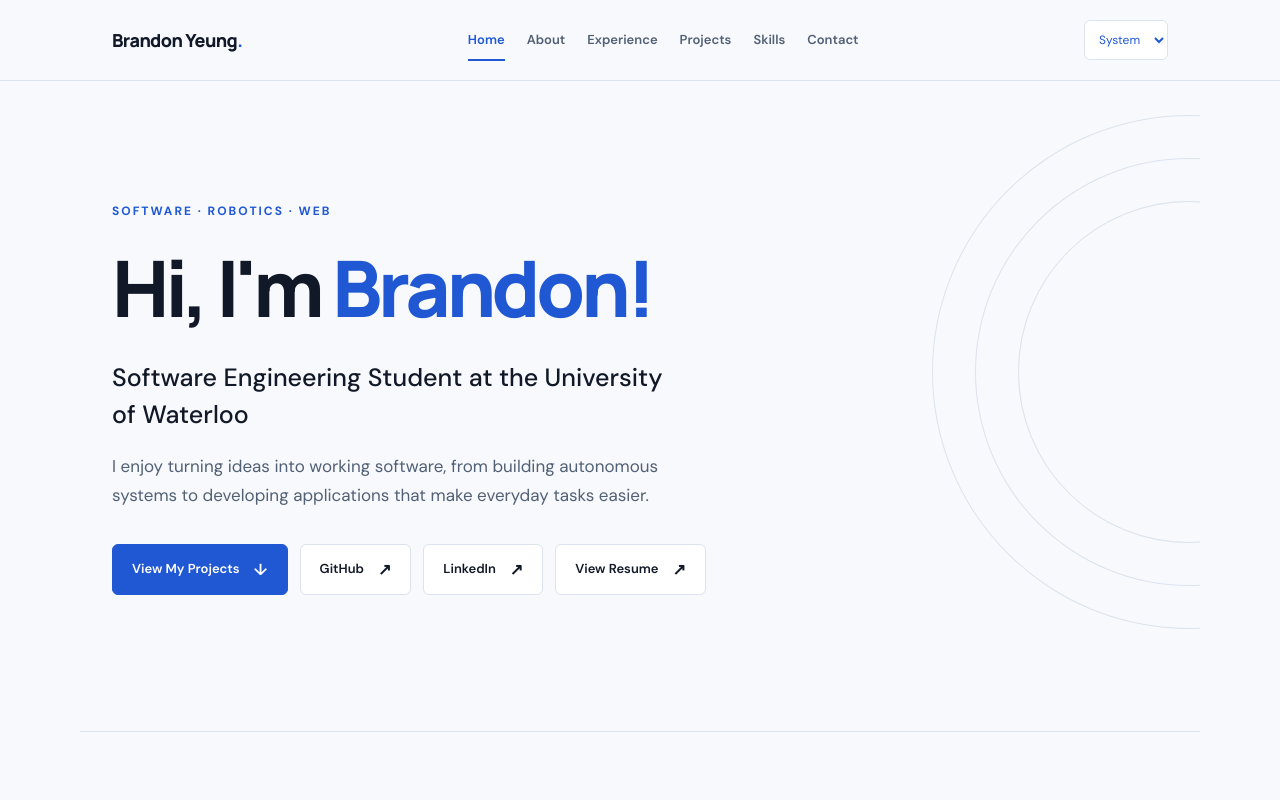
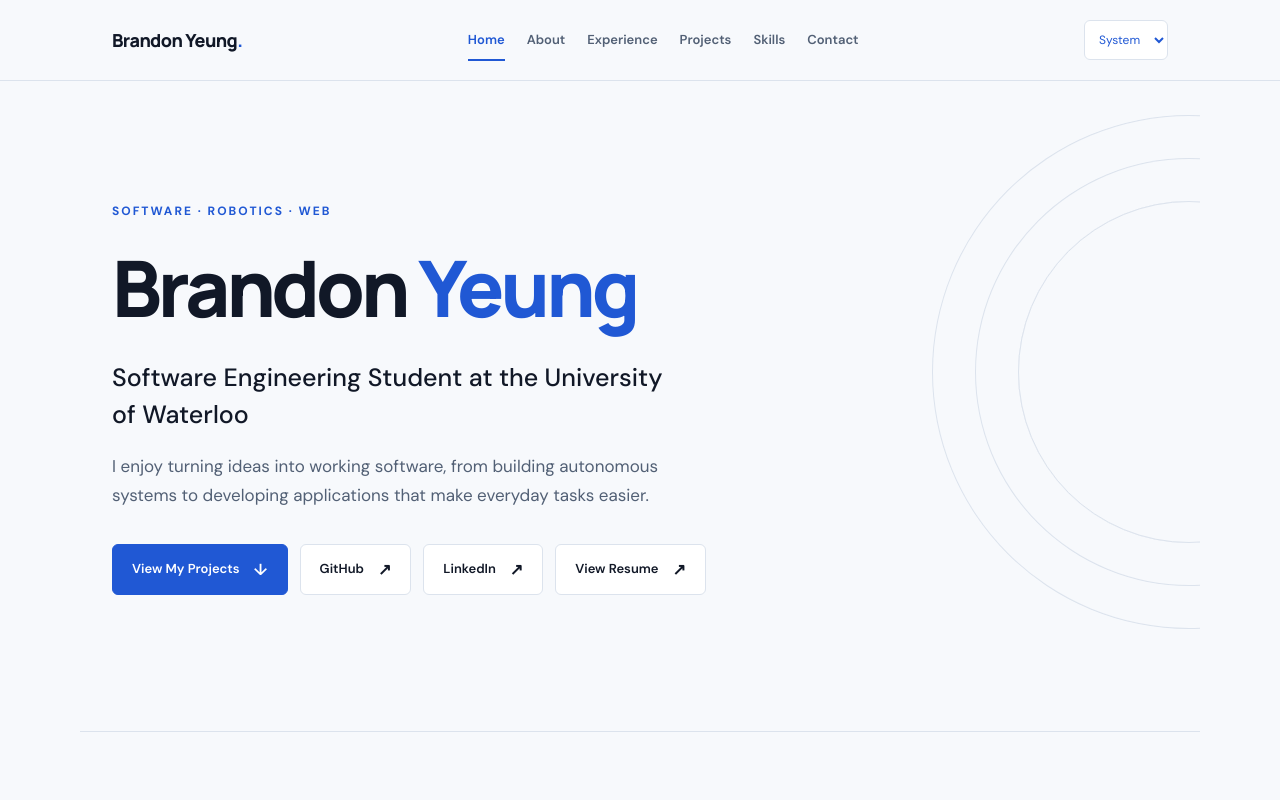
Before and after one commit to byeung1/personal-portfolio, a plain HTML site: page index.html in a window 1280 px wide. Shown: the top 800 px of the page. Drawn offline with Linux system fonts and the light colour scheme.

Commit message:
Updated heading in home section

```diff
--- a/index.html
+++ b/index.html
@@ -54,7 +54,7 @@
         <main id="main-content">
             <section id="home">
                 <span class="eyebrow">Software · Robotics · Web</span>
-                <h1>Hi, I'm <span>Brandon!</span></h1>
+                <h1>Brandon <span>Yeung</span></h1>
 
                 <p class="home-role">
                     Software Engineering Student at the
```
